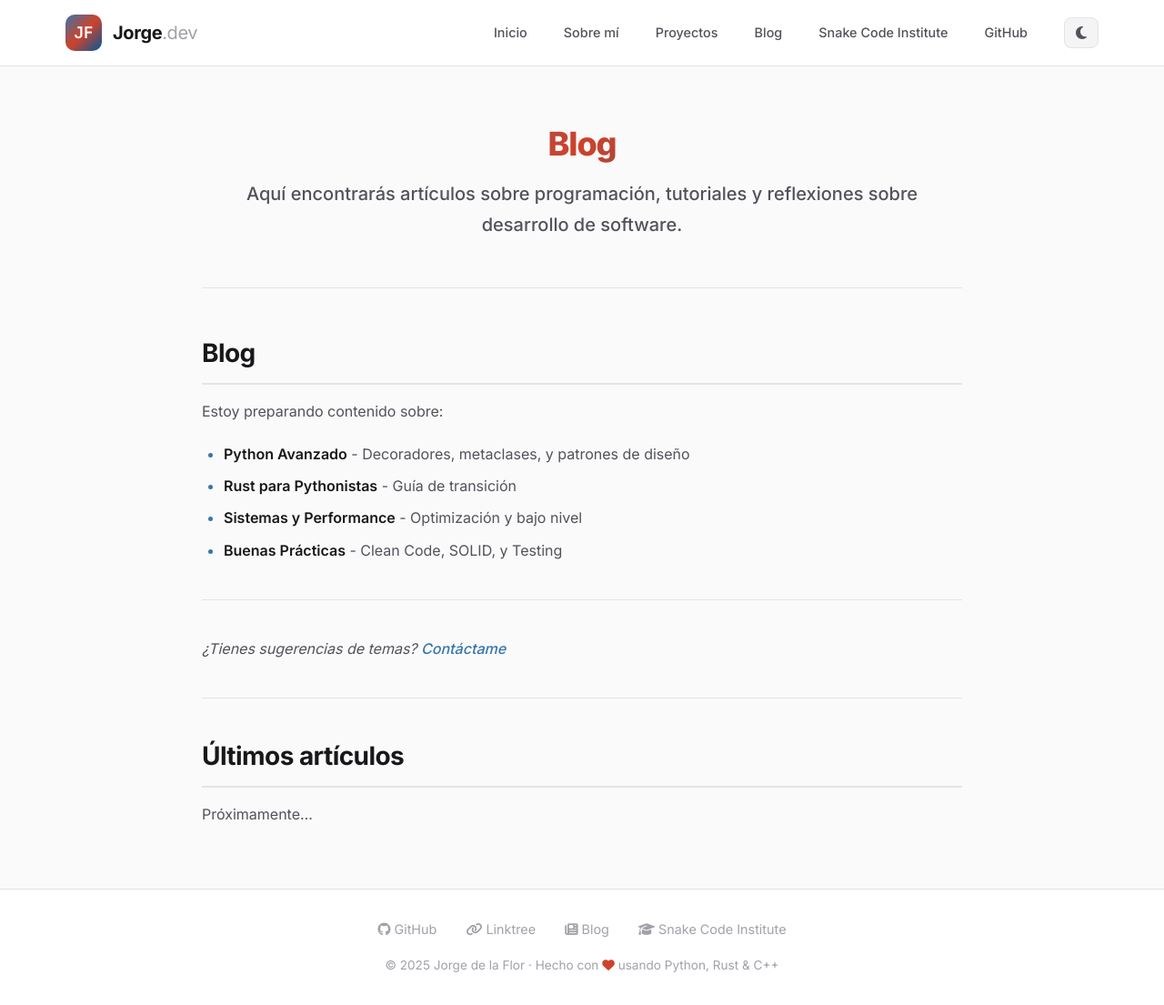
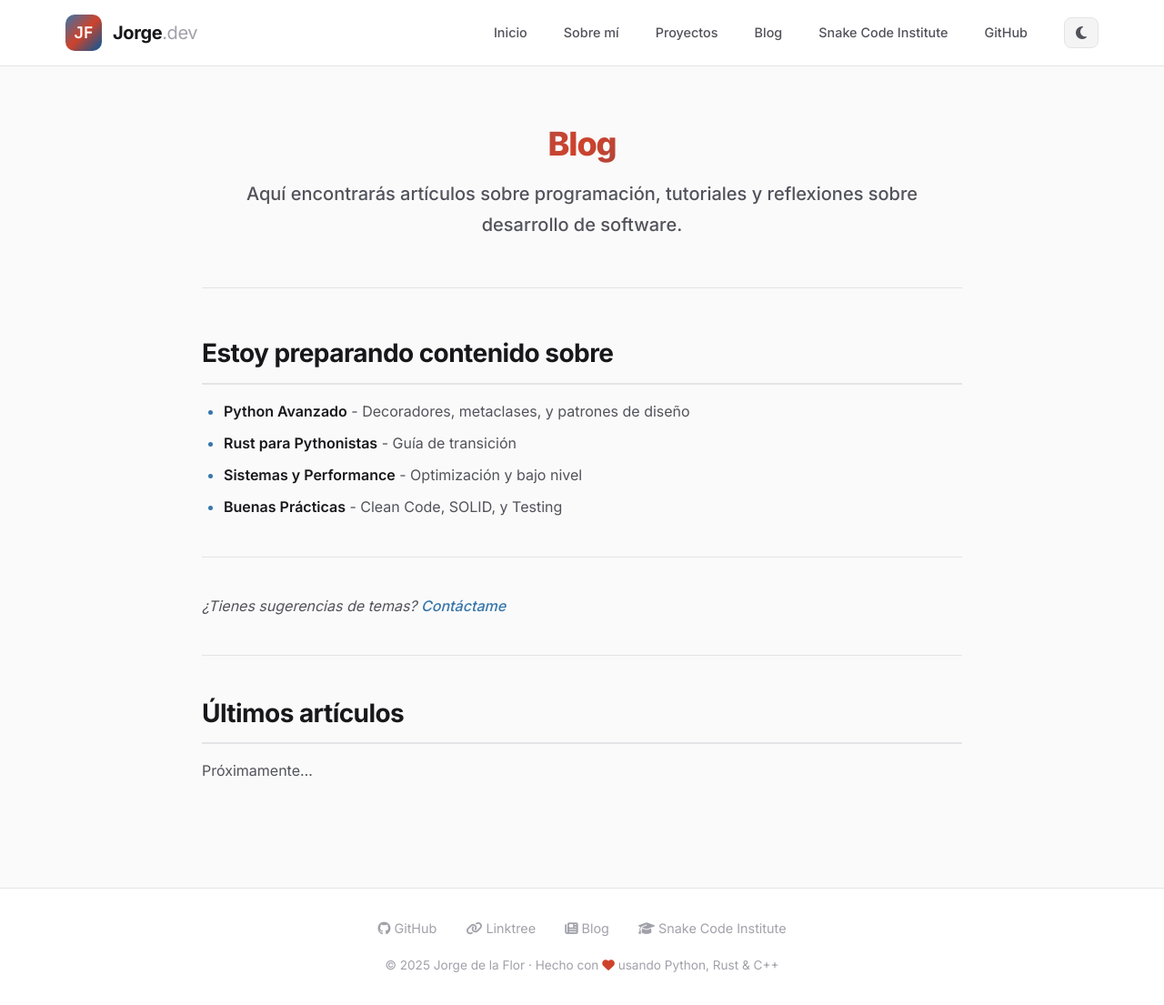
Before and after one commit to Jorge-de-la-Flor/Jorge-de-la-Flor.github.io, a Jekyll site: the page built from md_pages/blog/index.md, in a window 1280 px wide and 1105 px high. Shown: the whole window at 91% size. Built offline with Jekyll 4.4.1, drawn with Linux system fonts in a browser that asks for light colours.

Commit message:
general update

```diff
--- a/md_pages/blog/index.md
+++ b/md_pages/blog/index.md
@@ -13,9 +13,7 @@ title: Blog
   <h2 class="section-title">Blog</h2>
 </div> -->
 
-## Blog
-
-Estoy preparando contenido sobre:
+## Estoy preparando contenido sobre
 
 - **Python Avanzado** - Decoradores, metaclases, y patrones de diseño
 - **Rust para Pythonistas** - Guía de transición
```
Also changed, not shown: md_pages/about/index.md (+2 -0 lines).
